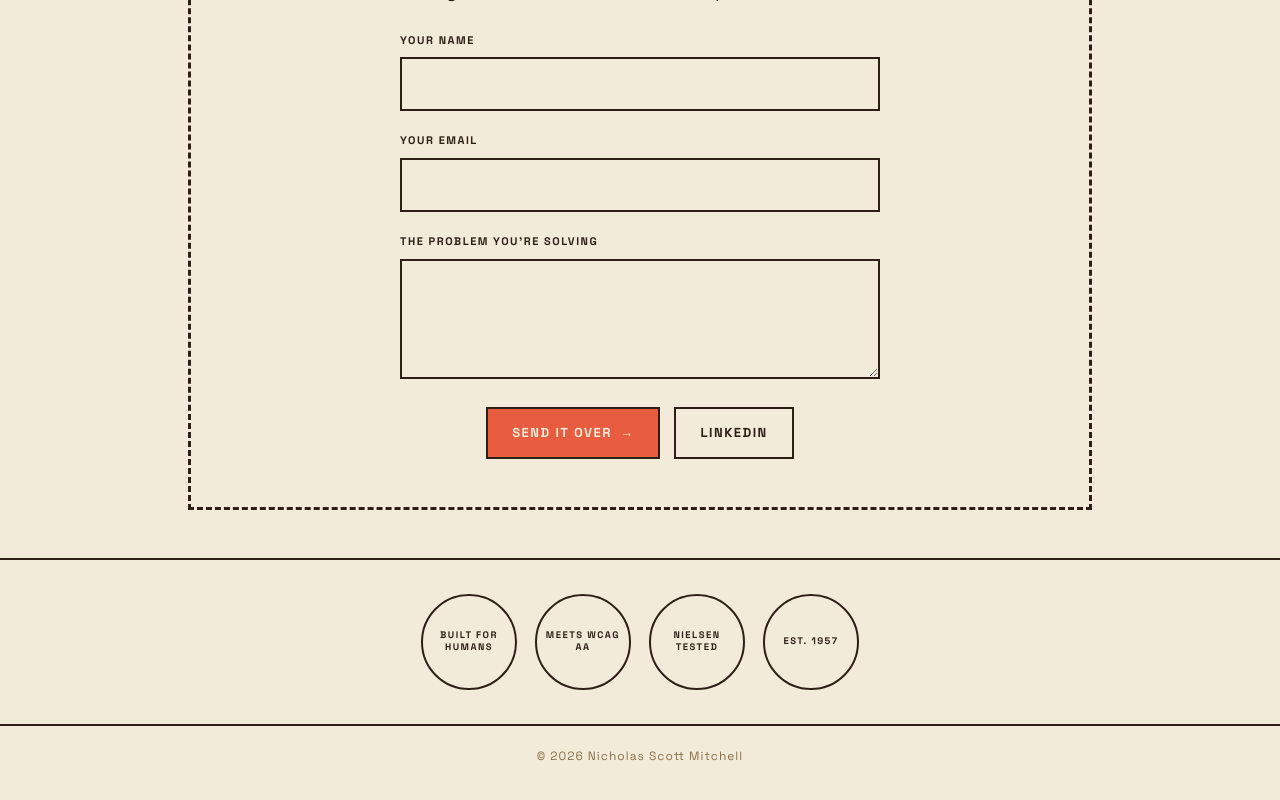
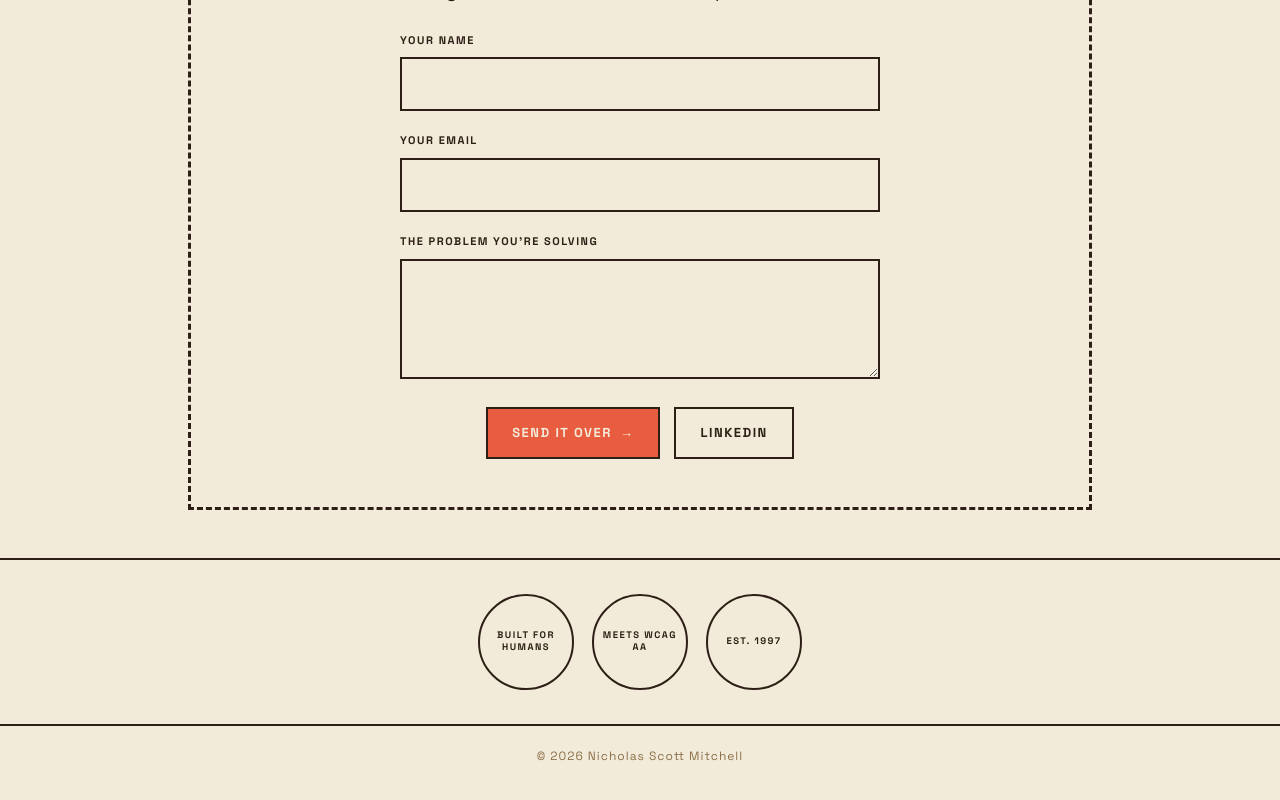
Before and after one commit to FisterMantastic97/LivePortfolio, a Next.js app: page / in a window 1280 px wide. Shown: the part 2203-3003 px from the top of the page. Built offline with nearby package versions, Linux system fonts and the light colour scheme.

Commit message:
Remove Nielsen seal, update est. year to 1997

```diff
--- a/app/work/driving-alert-salience/page.tsx
+++ b/app/work/driving-alert-salience/page.tsx
@@ -18,7 +18,7 @@ export default function Page() {
             eyebrow="Case study · UX research"
             title={<>When does a <span className="pool">visual alert</span> beat a <span className="tang">beep?</span></>}
             lede="A 24-person study on whether an in-car alert's salience or its modality matters more for how fast drivers react, and what that means for designing alerts."
-            seal={{ number: '591', sublabel: 'MS · FASTEST', ring: '★ EVIDENCE-BASED ★ n = 24 ★ EST. 1957 ' }}
+            seal={{ number: '591', sublabel: 'MS · FASTEST', ring: '★ EVIDENCE-BASED ★ n = 24 ★ EST. 1997 ' }}
           />
 
           <MetaStrip items={[
--- a/app/work/path-of-exile-2-evaluation/page.tsx
+++ b/app/work/path-of-exile-2-evaluation/page.tsx
@@ -18,7 +18,7 @@ export default function Page() {
             eyebrow="Case study · UX research + design"
             title={<>When <span className="pool">depth</span> becomes a <span className="tang">wall.</span></>}
             lede="A heuristic evaluation of Path of Exile 2, backed by 183 survey responses, on how a brilliant game buries its depth under cognitive load, and how to dig it back out."
-            seal={{ number: '183', sublabel: 'RESPONSES', ring: '★ HEURISTIC EVAL ★ n = 183 ★ EST. 1957 ' }}
+            seal={{ number: '183', sublabel: 'RESPONSES', ring: '★ HEURISTIC EVAL ★ n = 183 ★ EST. 1997 ' }}
           />
 
           <MetaStrip items={[
--- a/components/Footer.tsx
+++ b/components/Footer.tsx
@@ -1,6 +1,6 @@
 import Link from 'next/link'
 
-const SEALS = ['Built for humans', 'Meets WCAG AA', 'Nielsen tested', 'Est. 1957']
+const SEALS = ['Built for humans', 'Meets WCAG AA', 'Est. 1997']
 
 type Props = {
   prevHref?: string
```
